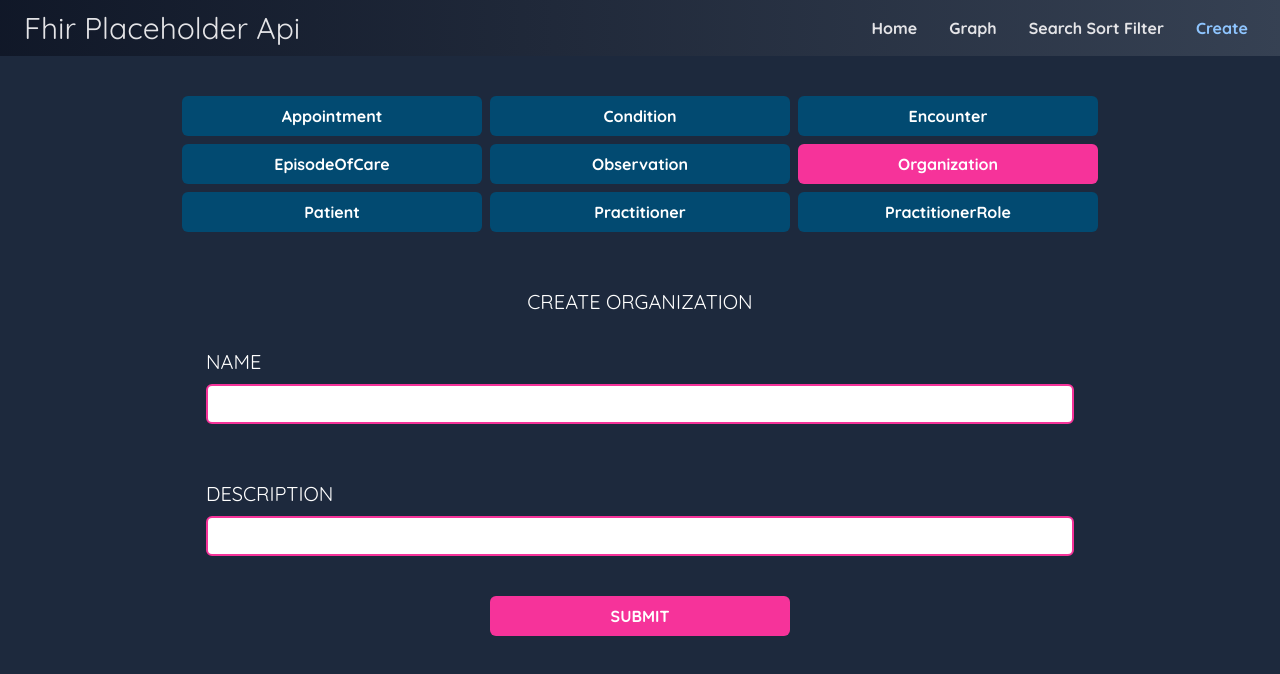
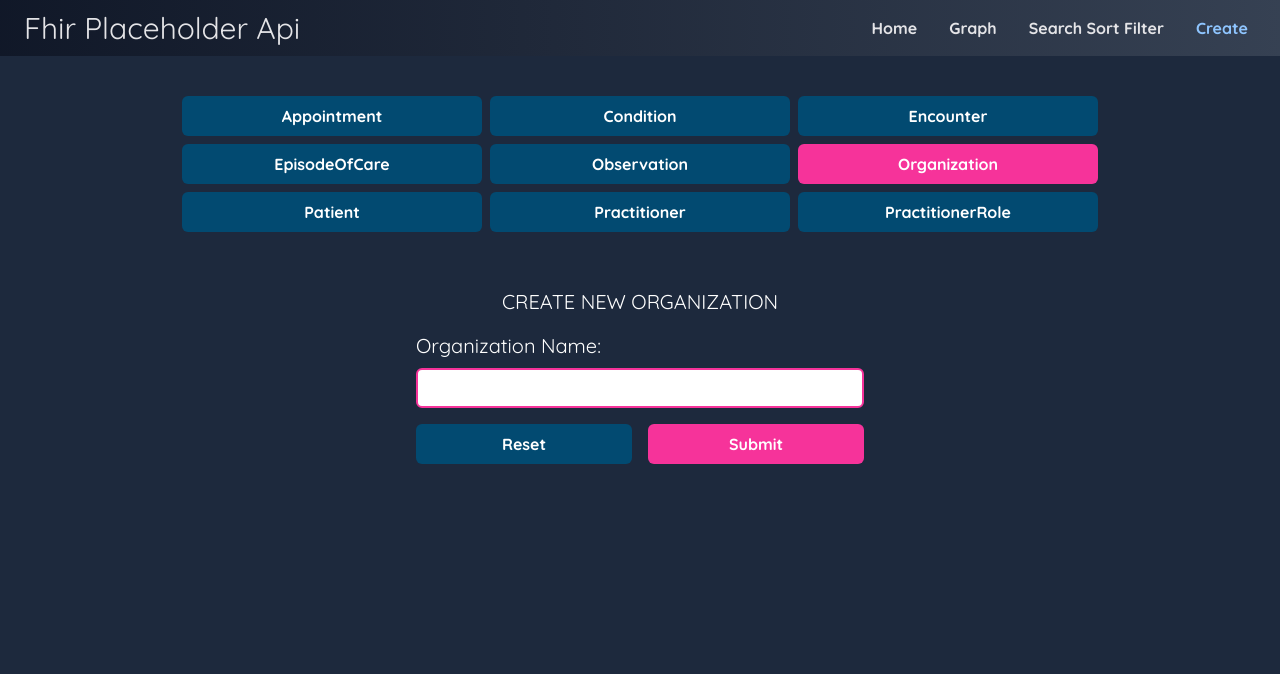
Before and after one commit to willemverbuyst/fhir-placeholder-api, a React (Vite) app in the folder client/: page /create in a window 1280 px wide. Shown: the top 674 px of the page. Built offline with nearby package versions, Linux system fonts and the light colour scheme.

Commit message:
Set up form with TanStack form

```diff
--- a/client/package.json
+++ b/client/package.json
@@ -13,6 +13,7 @@
   },
   "dependencies": {
     "@tailwindcss/vite": "^4.1.5",
+    "@tanstack/react-form": "^1.12.0",
     "@tanstack/react-query": "^5.75.5",
     "clsx": "^2.1.1",
     "react": "^19.0.0",
--- a/client/src/pages/create/CreateOrganization.tsx
+++ b/client/src/pages/create/CreateOrganization.tsx
@@ -1,109 +1,5 @@
-import type React from "react";
-import { useRef, useState } from "react";
-import InputField, { type Api } from "../../ui/InputField";
-
-interface FormElements extends HTMLFormControlsCollection {
-  name: HTMLInputElement;
-  description: HTMLInputElement;
-}
-
-interface LoginFormElement extends HTMLFormElement {
-  readonly elements: FormElements;
-}
+import CreateOrganizationForm from "./CreateOrganizationForm";
 
 export function CreateOrganization() {
-  const nameRef = useRef<Api>(null);
-  const descriptionRef = useRef<Api>(null);
-
-  const [organization, setOrganization] = useState<string>("");
-
-  function handleSubmit(e: React.FormEvent<LoginFormElement>) {
-    e.preventDefault();
-    const currentTarget = e.currentTarget;
-
-    const name = currentTarget.elements.name.value;
-    const description = currentTarget.elements.description.value;
-    const isValid = validate(name, description);
-
-    if (isValid) {
-      setOrganization(name);
-    }
-  }
-
-  function validate(
-    name: FormDataEntryValue | null,
-    description: FormDataEntryValue | null,
-  ) {
-    let isValid = true;
-    if (
-      !description ||
-      (typeof description === "string" && !description.trim())
-    ) {
-      descriptionRef.current?.focus();
-      descriptionRef.current?.setError("description is missing");
-      isValid = false;
-    } else {
-      descriptionRef.current?.setError("");
-    }
-    if (!name || (typeof name === "string" && !name.trim())) {
-      nameRef.current?.focus();
-      nameRef.current?.setError("name is missing");
-      isValid = false;
-    } else {
-      nameRef.current?.setError("");
-    }
-    return isValid;
-  }
-
-  function goToForm() {
-    setOrganization("");
-  }
-
-  return (
-    <div className="w-[350px] sm:w-[900px] mx-auto">
-      {organization ? (
-        <section className="flex flex-col items-center justify-center gap-4 py-10">
-          <h2 className="uppercase text-xl text-center">
-            You've created {organization}
-          </h2>
-
-          <section className="flex flex-col items-center justify-center gap-4 p-4">
-            <button
-              className="py-2 px-4 rounded-md text-white w-[350px] sm:w-[300px] text-center cursor-pointer font-bold transition-colors bg-pink-500 hover:bg-pink-600"
-              type="button"
-              onClick={goToForm}
-            >
-              CREATE NEW
-            </button>
-          </section>
-        </section>
-      ) : (
-        <section className="flex flex-col items-center justify-center gap-4 py-10">
-          <h2 className="uppercase text-xl text-center">Create Organization</h2>
-          <form
-            id="loginForm"
-            className="flex flex-col items-center justify-center gap-4"
-            onSubmit={handleSubmit}
-          >
-            <InputField id="name" label="NAME" type="text" apiRef={nameRef} />
-            <InputField
-              id="description"
-              label="DESCRIPTION"
-              type="description"
-              apiRef={descriptionRef}
-            />
-
-            <section>
-              <button
-                className="py-2 px-4 rounded-md text-white w-[350px] sm:w-[300px] text-center cursor-pointer font-bold transition-colors bg-pink-500 hover:bg-pink-600"
-                type="submit"
-              >
-                SUBMIT
-              </button>
-            </section>
-          </form>
-        </section>
-      )}
-    </div>
-  );
+  return <CreateOrganizationForm />;
 }
--- /dev/null
+++ b/client/src/pages/create/CreateOrganizationForm.tsx
@@ -0,0 +1,93 @@
+import type { AnyFieldApi } from "@tanstack/react-form";
+import { useForm } from "@tanstack/react-form";
+
+function FieldInfo({ field }: { field: AnyFieldApi }) {
+  return (
+    <>
+      {field.state.meta.isTouched && !field.state.meta.isValid ? (
+        <em>{field.state.meta.errors.join(",")}</em>
+      ) : null}
+      {field.state.meta.isValidating ? "Validating..." : null}
+    </>
+  );
+}
+
+export default function CreateOrganizationForm() {
+  const form = useForm({
+    defaultValues: {
+      name: "",
+    },
+    onSubmit: async ({ value }) => {
+      console.log(value);
+    },
+  });
+
+  return (
+    <section className="flex flex-col items-center justify-center gap-4 py-10">
+      <h2 className="uppercase text-xl text-center">Create New Organization</h2>
+      <form
+        onSubmit={(e) => {
+          e.preventDefault();
+          e.stopPropagation();
+          form.handleSubmit();
+        }}
+        className="flex flex-col gap-4 w-full max-w-md"
+      >
+        <form.Field
+          name="name"
+          validators={{
+            onChange: ({ value }) =>
+              !value
+                ? "An organization name is required"
+                : value.length < 3
+                  ? "Name must be at least 3 characters"
+                  : undefined,
+            onChangeAsyncDebounceMs: 500,
+          }}
+          // biome-ignore lint/correctness/noChildrenProp: Avoid hasty abstractions - TanStack Form
+          children={(field) => {
+            return (
+              <section className="flex flex-col gap-2">
+                <label htmlFor={field.name} className="text-xl">
+                  Organization Name:
+                </label>
+                <input
+                  id={field.name}
+                  name={field.name}
+                  value={field.state.value}
+                  onBlur={field.handleBlur}
+                  onChange={(e) => field.handleChange(e.target.value)}
+                  className="rounded-md border-2 border-pink-500 bg-white backdrop-blur-md p-2 font-bold text-sky-900 w-full h-[40px] outline-pink-500 focus:outline caret-pink-500"
+                />
+                <FieldInfo field={field} />
+              </section>
+            );
+          }}
+        />
+
+        <form.Subscribe
+          selector={(state) => [state.canSubmit, state.isSubmitting]}
+          // biome-ignore lint/correctness/noChildrenProp: Avoid hasty abstractions - TanStack Form
+          children={([canSubmit, isSubmitting]) => (
+            <section className="flex gap-4">
+              <button
+                type="reset"
+                onClick={() => form.reset()}
+                className="py-2 px-4 rounded-md text-white w-[350px] sm:w-[300px] text-center cursor-pointer font-bold transition-colors bg-sky-900 hover:bg-sky-700"
+              >
+                Reset
+              </button>
+              <button
+                type="submit"
+                disabled={!canSubmit}
+                className="py-2 px-4 rounded-md text-white w-[350px] sm:w-[300px] text-center cursor-pointer font-bold transition-colors bg-pink-500 hover:bg-pink-600"
+              >
+                {isSubmitting ? "..." : "Submit"}
+              </button>
+            </section>
+          )}
+        />
+      </form>
+    </section>
+  );
+}
```
Also changed, not shown: 1 other file (tests, documents, lock files or other folders).
